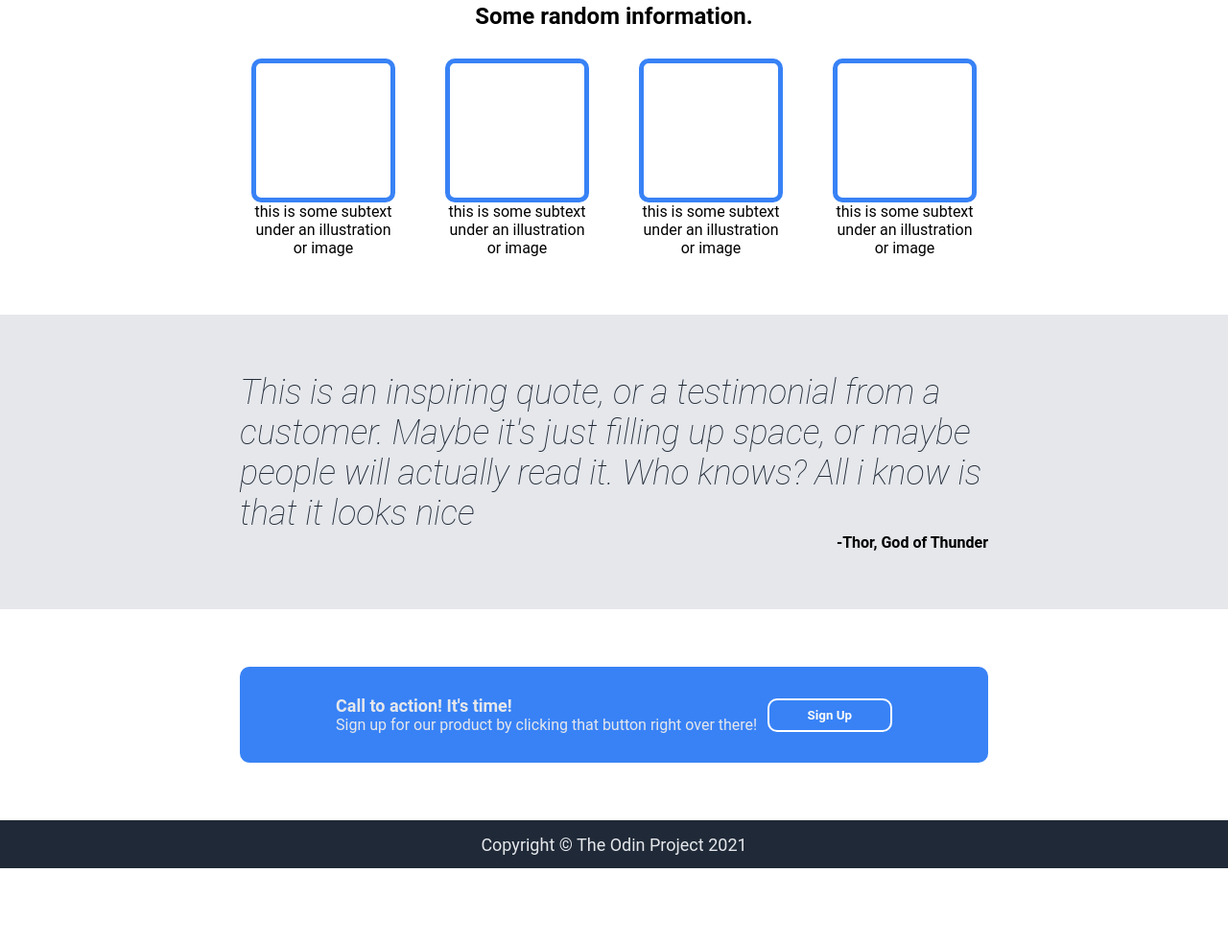
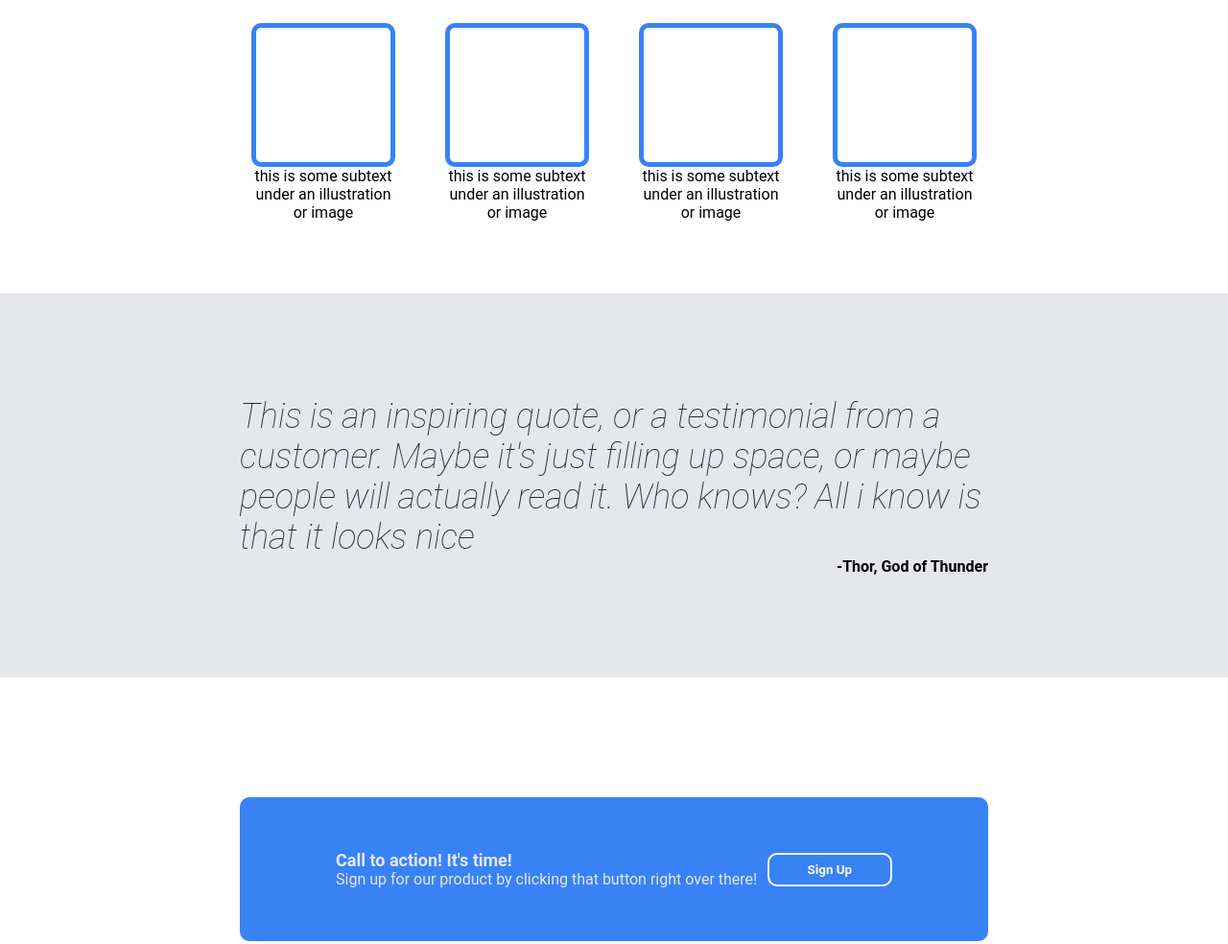
Before and after one commit to veerahei/landing-page, a plain HTML site: page index.html in a window 1280 px wide. Shown: the part 532-1516 px from the top of the page at 96% size. Before the commit the page ends 1437 px from the top, so only its background shows below. Drawn offline with Linux system fonts and the light colour scheme.

Commit message:
Add height and width to page's sections to improve the layout

```diff
--- a/index.html
+++ b/index.html
@@ -3,7 +3,7 @@
 <head>
     <meta charset="UTF-8">
     <meta name="viewport" content="width=device-width, initial-scale=1.0">
-    <title>Document</title>
+    <title>Landing page</title>
     <link rel="stylesheet" href="style.css">
 </head>
 <body>
@@ -29,7 +29,7 @@
             <button type="button" class="hero-button">Sign up</button>
         </div>
         <div class="hero-right">
-            <img src="images/dog-1839808_1280 (1).jpg" alt="this is a placeholder for an image">
+            <img src="images/placeholder.com-1280x720.avif" alt="this is a placeholder for an image">
         </div>
     </div>
 
@@ -61,8 +61,10 @@
     </div>
 
     <div class="quote">
+        <div class="quote-container">
         <div class="quote-text">This is an inspiring quote, or a testimonial from a customer. Maybe it's just filling up space, or maybe people will actually read it. Who knows? All i know is that it looks nice</div>
         <div class="quote-reference">-Thor, God of Thunder</div>
+        </div>
     </div>
 
     <div class="cta">
--- a/style.css
+++ b/style.css
@@ -1,5 +1,5 @@
 * {
-    margin: 0; /*This removes the margin from the whole page, filling the whole webpage with content, showing no gaps in te borders of the page */
+    margin: 0; /*Remove the margin from the whole page, filling the whole webpage with content, showing no gaps in te borders of the page */
     padding: 0;
     font-family: "Roboto", sans-serif;
     box-sizing: border-box;
@@ -12,6 +12,13 @@
 .quote,
 .cta {
     padding: 60px 250px;
+}
+
+.hero,
+.information,
+.quote,
+.cta {
+    height: 400px;
 }
 
 /* Header */
@@ -113,6 +120,13 @@ img {
 /*Quote*/
 .quote {
     background-color: #E5E7EB;
+    display: flex;
+    justify-content: center;
+    align-items: center;
+}
+
+.quote-container {
+    width: 1000px;
 }
 
 .quote-text {
@@ -130,6 +144,8 @@ img {
 /* cta */
 .cta {
     display: flex;
+    justify-content: center;
+    align-items: center;
 }
 
 .cta-container-blue {
@@ -137,10 +153,12 @@ img {
     border-radius: 10px;
     color: #E5E7EB;
     padding: 30px 100px;
-    flex: 1; /* Make the blue container take the space available */
+    /*flex: 1;  Make the blue container take the space available */
     display: flex;
     justify-content: space-between;
     align-items: center;
+    width: 1000px;
+    height: 150px;
 }
 
 .cta-heading {
```
Also changed, not shown: images/dog-1839808_1280 (1).jpg (deleted), images/placeholder.com-1280x720.avif (added).
